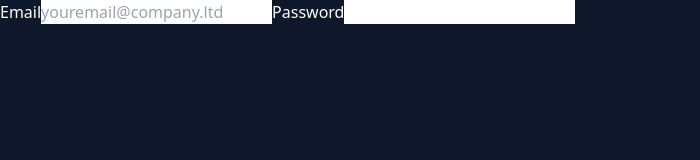
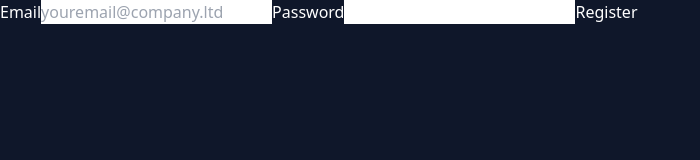
Before and after one commit to MarcoRosselDev/React-21-Firebase-API-Context, a React (Create React App) app: page /register in a window 1280 px wide. Shown: the top 160 px of the page, without its empty margins (0-700 px from the left). Built offline with nearby package versions, Linux system fonts and the light colour scheme.

Commit message:
log changes on input pass and email 2

```diff
--- a/src/components/Register.js
+++ b/src/components/Register.js
@@ -7,12 +7,17 @@ export const Register = () => {
   });
 
   //para actualizar el state email and password usamos =>
-  const handleChange = (e) => {
-    console.log(e.target.name, e.target.value);
+  const handleChange = ({ target: { name, value } }) => {
+    setUser({ ...user, [name]: value });
+  };
+
+  const handleSubmit = (e) => {
+    e.preventDefault();
+    console.log(user);
   };
 
   return (
-    <form>
+    <form onSubmit={handleSubmit}>
       <label htmlFor="email">Email</label>
       <input
         type="email"
@@ -28,6 +33,7 @@ export const Register = () => {
         id="password"
         onChange={handleChange}
       />
+      <button>Register</button>
     </form>
   );
 };
```
